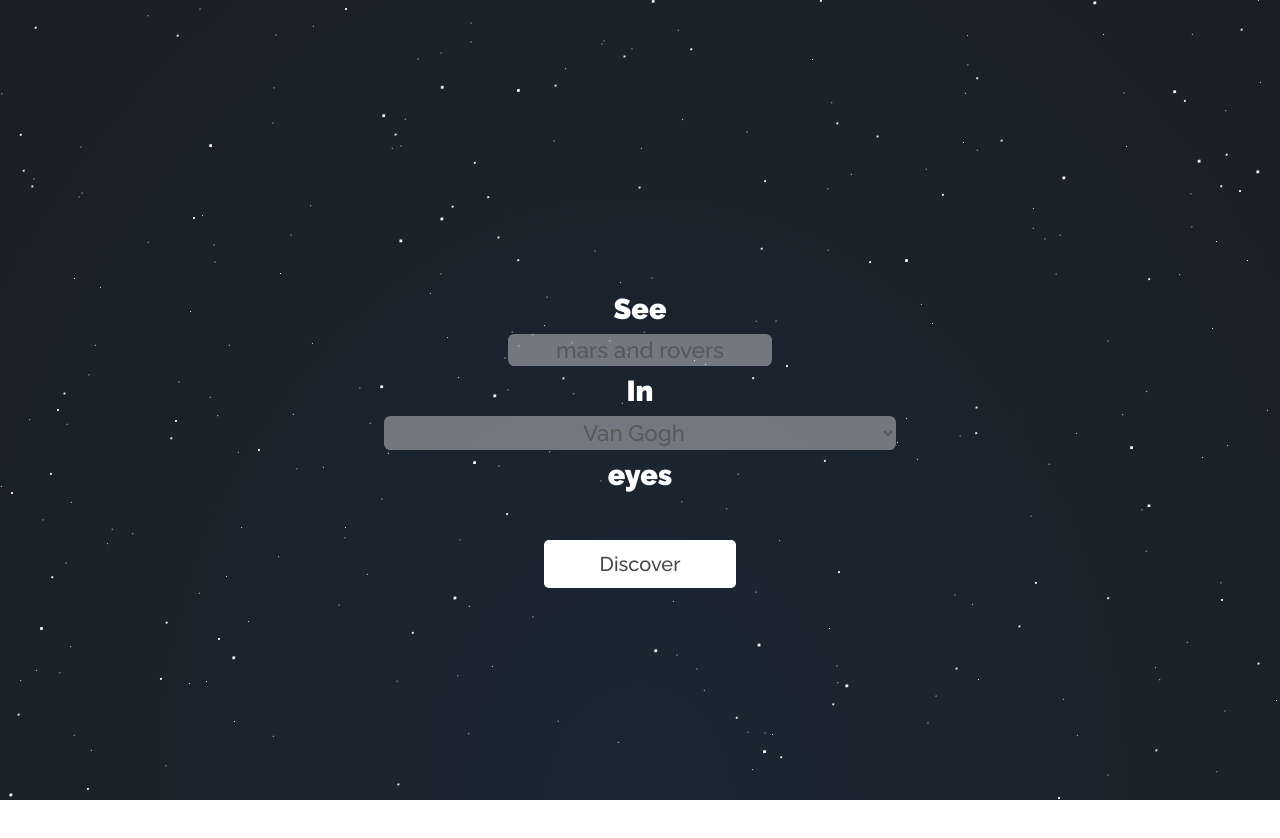
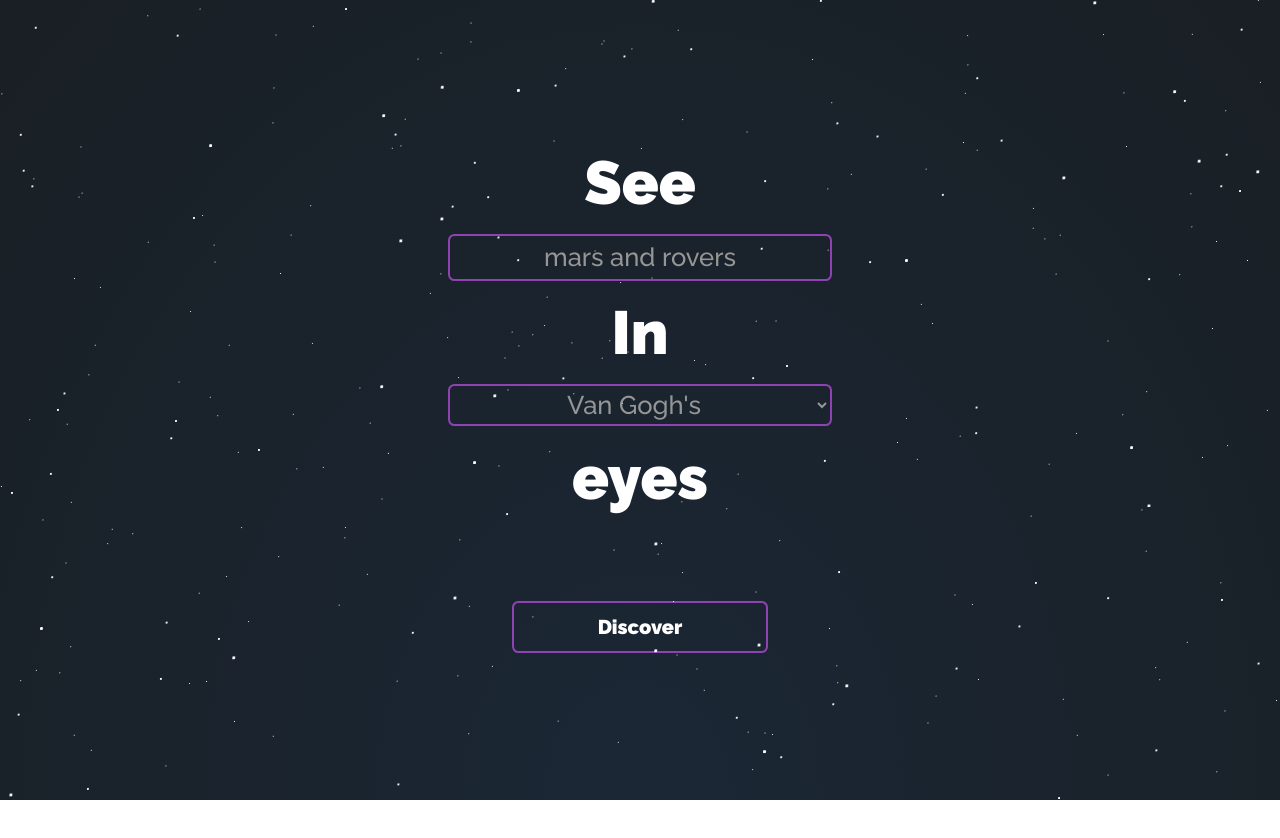
Before and after one commit to emanuelalvaradog/spaceapps-front, a React (Vite) app: page / in a window 1280 px wide. After the commit the page ends 800 px from the top, so only its background shows below. Built offline with nearby package versions, Linux system fonts and the light colour scheme.

Commit message:
landing page modified

```diff
--- a/src/pages/LandingPage/LandingPage.jsx
+++ b/src/pages/LandingPage/LandingPage.jsx
@@ -39,6 +39,7 @@
   return (
     <div className="Page">
       <div className="search">
+        <div className="searchContainer">
         <h1>See</h1>
         <input
           required={true}
@@ -49,15 +50,16 @@
         />
         <h1>In </h1>
         <select onChange={handleSelectChange}>
-          <option default={true}>Van Gogh</option>
-          <option>Da Vinci</option>
-          <option>Picasso</option>
-          <option>Salvador Dali</option>
+          <option default={true}>Van Gogh's</option>
+          <option>Da Vinci's</option>
+          <option>Picasso's</option>
+          <option>Salvador Dali's</option>
         </select>
         <h1>eyes</h1>
         <button onClick={handleSubmit} className="discoverbtn">
           Discover
         </button>
+        </div>
       </div>
       <div id="stars"></div>
       <div id="stars2"></div>
--- a/src/pages/LandingPage/LandingPage.scss
+++ b/src/pages/LandingPage/LandingPage.scss
@@ -65,31 +65,40 @@
   position: absolute;
   text-align: center;
   display: flex;
-  flex-direction: column;
   justify-content: center;
-  white-space: initial;
   align-items: center;
-  margin-top: 5vh;
-  gap: 8px;
+}
+
+.searchContainer {
+  width: 100%;
+  display: flex;
+  flex-direction:column;
+  justify-content: center;
+  align-items: center;
+  gap: 1rem;
 }
 
 .search h1 {
   color: white;
-  font-size: 1.8rem;
+  font-size: 3.8rem;
 }
 
 .search input {
+  width: 30%;
   text-align: center;
-  background-color: rgba(255, 255, 255, 0.384);
-  font-size: 1.4rem;
+  // background-color: rgba(255, 255, 255, 0.384);
+  // border: none;
+  background-color: transparent;
+  border: solid 2px #8f42b2;
+  font-size: 1.6rem;
+  padding: .4rem;
   font-weight: 500;
-  padding: 0.2rem;
-  border: none;
   border-radius: 0.4rem;
+  color: rgb(48, 48, 48);
 }
 
 .search input::placeholder {
-  color: rgb(88, 88, 88);
+  color: rgb(150, 150, 150);
 }
 
 .search input:focus {
@@ -97,24 +106,27 @@
 }
 
 .search select {
-  width: 40%;
+  width: 30%;
   text-align: center;
-  font-size: 1.4rem;
+  font-size: 1.6rem;
   padding: 0.2rem;
-  color: rgb(88, 88, 88);
-  background-color: rgba(255, 255, 255, 0.384);
-  border: none;
+  color: rgb(150, 150, 150);
+  // background-color: rgba(255, 255, 255, 0.384);
+  background-color: transparent;
+  border: solid 2px #8f42b2;
   border-radius: 0.4rem;
 }
 
 .discoverbtn {
-  background-color: white;
-  color: #474747;
+  background-color: transparent;
+  width: 20%;
+  color: white;
   font-size: 1.25rem;
-  padding: 0.75rem 3.5rem;
-  border: none;
-  border-radius: 5px;
-  margin-top: 5vh;
+  padding: 0.75rem 0;
+  border: solid 2px #8f42b2;
+  border-radius: .4rem;
+  font-weight: 600;
+  margin-top: 9vh;
   cursor: pointer;
 }
 
@@ -122,13 +134,25 @@
   scale: 1.1;
 }
 
-@media (max-width: 425px) {
+@media (max-width: 768px) {
+
+  .search h1 {
+    font-size: 2rem;
+  }
+
   .search input {
-    font-size: 0.8rem;
+    width: 60%;
+    font-size: 1rem;
+  }
+
+  .search select {
+    width: 60%;
+    font-size: 1rem;
   }
 
   .discoverbtn {
-    padding: 0.4rem 2rem;
+    width: 50%;
+    padding: .4rem 0;
     font-size: 1rem;
   }
 }
```
